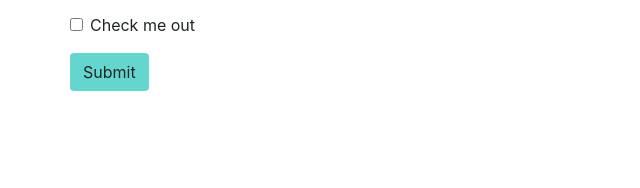
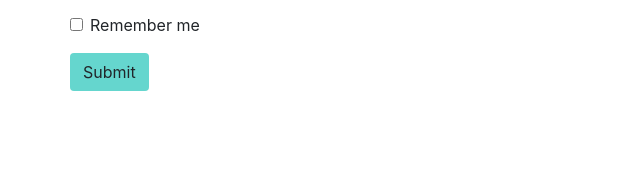
Before and after one commit to soniavargas/furryFriends, a website: page index.html in a window 1280 px wide. Shown: the part 3982-4170 px from the top of the page, 0-640 px from the left. Drawn offline with nearby package versions, Linux system fonts and the light colour scheme; a web font is replaced by a local one.

Commit message:
Updated version on xmlhttprequest-ssl

```diff
--- a/index.html
+++ b/index.html
@@ -347,7 +347,7 @@
                 </div>
                 <div class="form-group form-check">
                   <input type="checkbox" class="form-check-input" id="exampleCheck1">
-                  <label class="form-check-label" for="exampleCheck1">Check me out</label>
+                  <label class="form-check-label" for="exampleCheck1">Remember me</label>
                 </div>
                 <button type="submit" class="btn btn-submit">Submit</button>
               </form>
```
Also changed, not shown: img/furry-friends.png (added), 1 other file.
